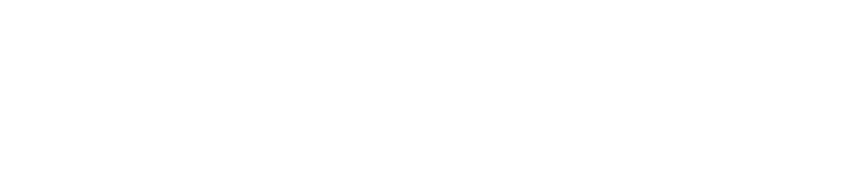
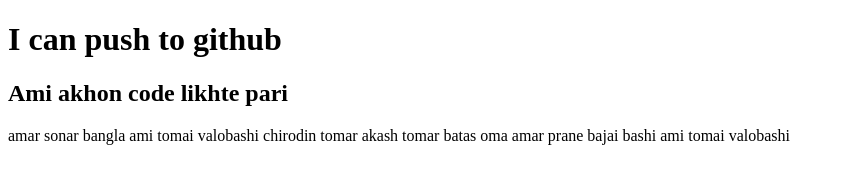
Before and after one commit to shobuj-mrs/my-2nd-repo, a plain HTML site: page index.html in a window 1280 px wide. Shown: the whole page, without its empty margins (0-844 px from the left). Drawn offline with Linux system fonts and the light colour scheme.

Commit message:
header added

```diff
--- a/index.html
+++ b/index.html
@@ -7,6 +7,11 @@
     <title>my 2nd github account</title>
 </head>
 <body>
+    <h1>I can push to github </h1>
+    <h2>Ami akhon code likhte pari </h2>
+    <p>amar sonar bangla ami tomai valobashi chirodin tomar akash tomar batas oma amar prane bajai bashi ami tomai valobashi </p>
+
+
 
 </body>
 </html>
```
